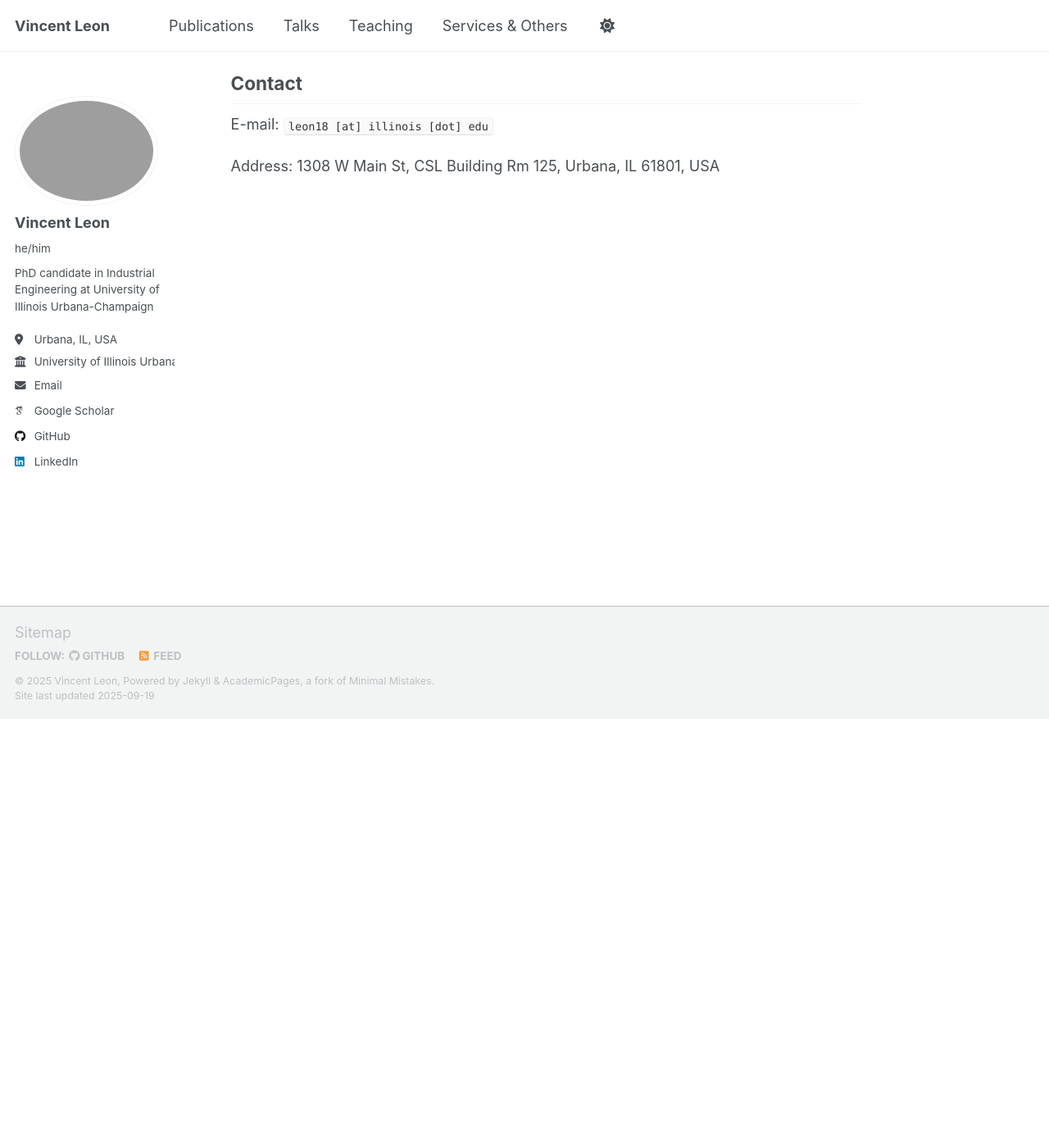
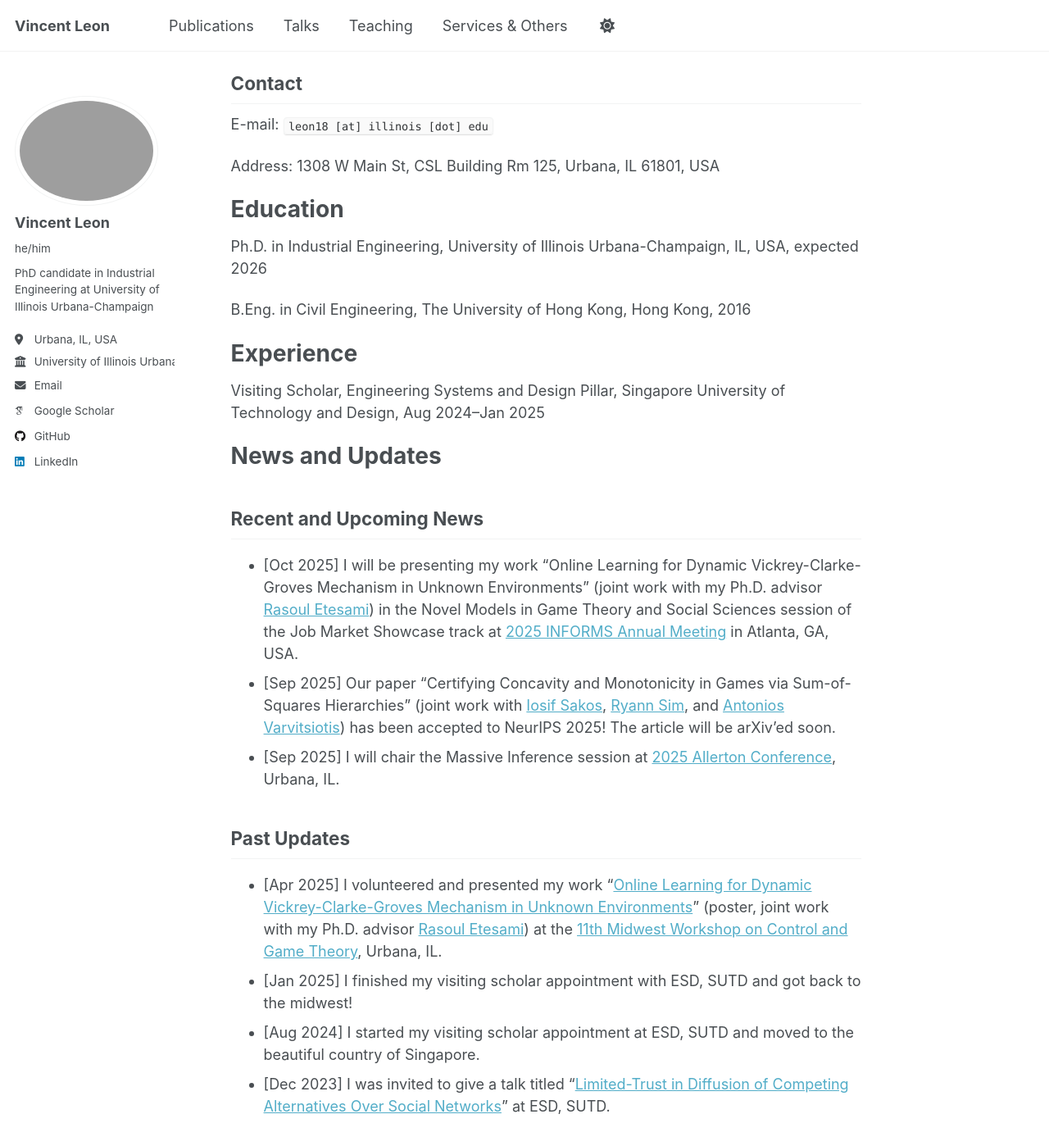
Before and after one commit to vin-leon/vin-leon.github.io, a Jekyll site: the page built from _pages/about.md, in a window 1280 px wide and 1400 px high, scrolled down 523 px. Shown: the whole window at 82% size. Built offline with Jekyll 4.4.1, drawn with Linux system fonts in a browser that asks for light colours; some web fonts are replaced; a script that is not in the unit is left out.

Commit message:
Update about.md

```diff
--- a/_pages/about.md
+++ b/_pages/about.md
@@ -18,3 +18,27 @@ I am a 2025-26 job market candidate!
 E-mail: `leon18 [at] illinois [dot] edu`
 
 Address: 1308 W Main St, CSL Building Rm 125, Urbana, IL 61801, USA
+
+# Education
+
+Ph.D. in Industrial Engineering, University of Illinois Urbana-Champaign, IL, USA, expected 2026
+
+B.Eng. in Civil Engineering, The University of Hong Kong, Hong Kong, 2016
+
+# Experience
+
+Visiting Scholar, Engineering Systems and Design Pillar, Singapore University of Technology and Design, Aug 2024–Jan 2025
+
+# News and Updates
+
+## Recent and Upcoming News
+
+* [Oct 2025] I will be presenting my work "Online Learning for Dynamic Vickrey-Clarke-Groves Mechanism in Unknown Environments" (joint work with my Ph.D. advisor [Rasoul Etesami](https://etesami.ise.illinois.edu/)) in the Novel Models in Game Theory and Social Sciences session of the Job Market Showcase track at [2025 INFORMS Annual Meeting](https://meetings.informs.org/wordpress/annual/) in Atlanta, GA, USA.
+* [Sep 2025] Our paper "Certifying Concavity and Monotonicity in Games via Sum-of-Squares Hierarchies" (joint work with [Iosif Sakos](https://www.sutd.edu.sg/profile/iosif-joseph-sakos/), [Ryann Sim](https://ryanndelion.github.io/), and [Antonios Varvitsiotis](https://sites.google.com/site/antoniosvarvitsiotis/)) has been accepted to NeurIPS 2025! The article will be arXiv'ed soon.
+* [Sep 2025] I will chair the Massive Inference session at [2025 Allerton Conference](https://allerton.csl.illinois.edu/), Urbana, IL.
+
+## Past Updates
+* [Apr 2025] I volunteered and presented my work "[Online Learning for Dynamic Vickrey-Clarke-Groves Mechanism in Unknown Environments](https://publish.illinois.edu/11th-midwest-workshop-on-control-and-game-theory/poster-abstract/)" (poster, joint work with my Ph.D. advisor [Rasoul Etesami](https://etesami.ise.illinois.edu/)) at the [11th Midwest Workshop on Control and Game Theory](https://publish.illinois.edu/11th-midwest-workshop-on-control-and-game-theory/), Urbana, IL.
+* [Jan 2025] I finished my visiting scholar appointment with ESD, SUTD and got back to the midwest!
+* [Aug 2024] I started my visiting scholar appointment at ESD, SUTD and moved to the beautiful country of Singapore.
+* [Dec 2023] I was invited to give a talk titled "[Limited-Trust in Diffusion of Competing Alternatives Over Social Networks](https://www.sutd.edu.sg/events-listing/vincent-leon-university-of-illinois-at-urbana-champaign-limited-trust-in-diffusion-of-competing-alternatives-over-social-networks-apurv-shukla-texas-am-university-diff/)" at ESD, SUTD.
```
